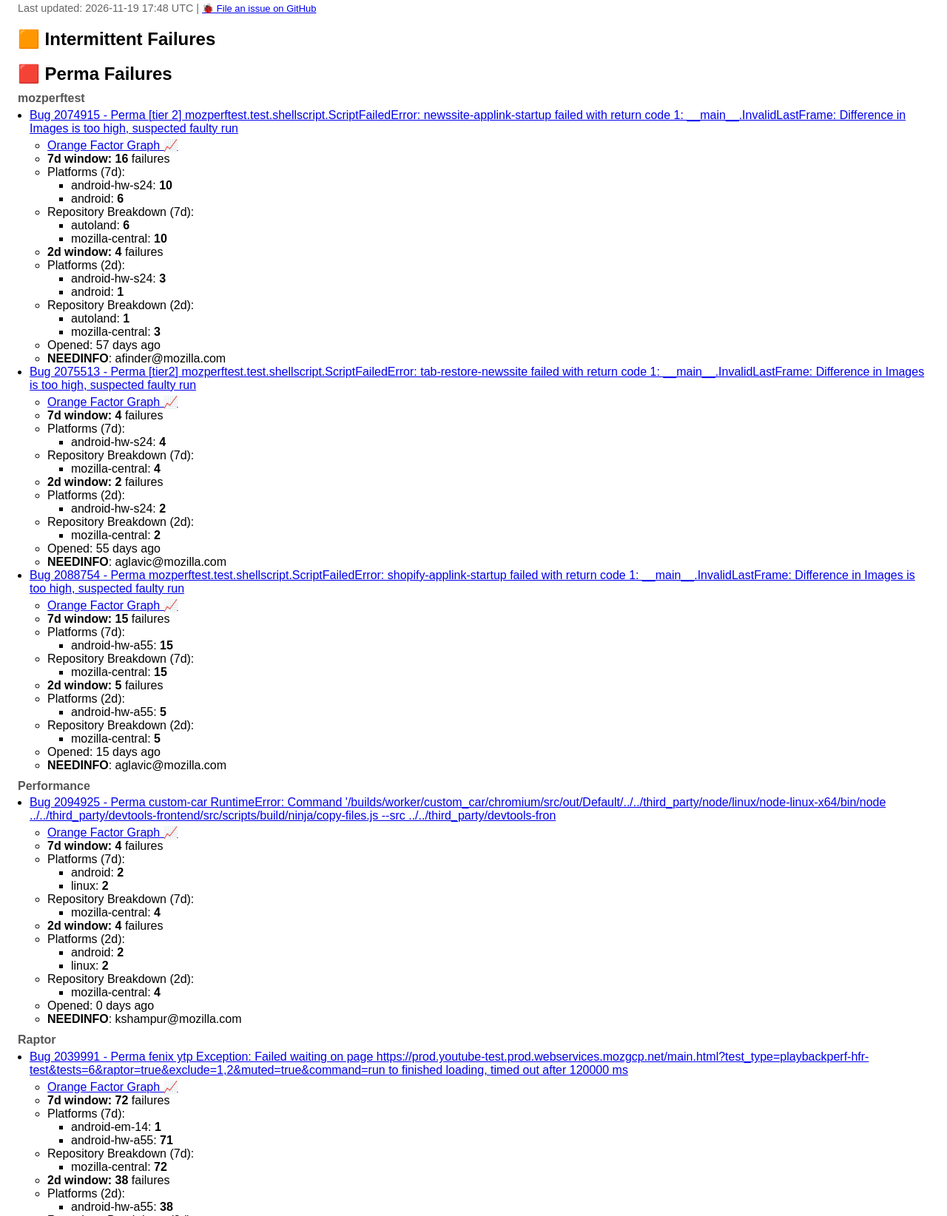
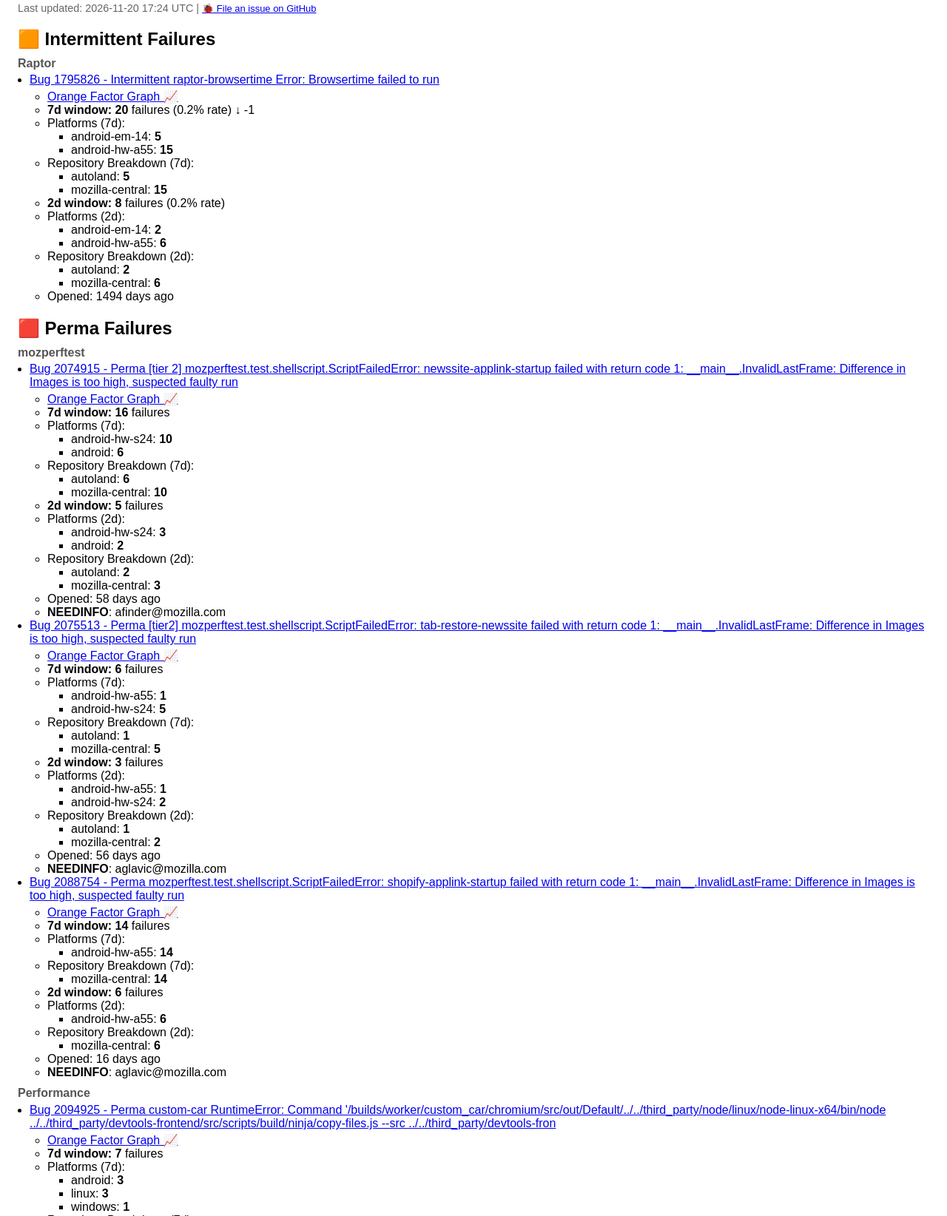
Before and after one commit to 92kns/perftest_triage_report, a plain HTML site: page index.html in a window 1280 px wide. Shown: the part 35-1679 px from the top of the page at 74% size. Drawn offline with Linux system fonts and the light colour scheme.

Commit message:
deploy: e6268db85a138a57d462970a4b24746301efaec9

```diff
--- a/index.html
+++ b/index.html
@@ -14,12 +14,50 @@ ul.subdetails { list-style: square; padding-left: 2em; margin: 0; }
 </head><body>
 
 <p style="font-size: 0.9em; color: #666; user-select: none;">
-  Last updated: 2026-11-19 17:48 UTC |
+  Last updated: 2026-11-20 17:24 UTC |
 <a href="https://github.com/92kns/perftest_triage_report/issues" target="_blank" style="font-size: 0.9em;">
   🐞 File an issue on GitHub
 </a>
 </p>
 <h2>🟧 Intermittent Failures</h2>
+
+<div class="component-group">
+  <h3>Raptor</h3>
+  <ul class="buglist">
+
+  <li><a href="https://bugzilla.mozilla.org/show_bug.cgi?id=1795826" target="_blank">Bug 1795826 - Intermittent raptor-browsertime Error: Browsertime failed to run</a>
+    <ul class="details">
+      <li><a href="https://treeherder.mozilla.org/intermittent-failures/bugdetails?startday=2026-11-13&amp;endday=2026-11-20&amp;tree=all&amp;bug=1795826" target="_blank">Orange Factor Graph 📈</a></li>
+      <li><b>7d window:</b> <b>20</b> failures (0.2% rate) ↓ -1</li>
+
+        <li>Platforms (7d):
+          <ul class="subdetails"><li>android-em-14: 5</li><li>android-hw-a55: 15</li></ul>
+        </li>
+
+
+        <li>Repository Breakdown (7d):
+          <ul class="subdetails"><li>autoland: 5</li><li>mozilla-central: 15</li></ul>
+        </li>
+
+      <li><b>2d window:</b> <b>8</b> failures (0.2% rate)</li>
+
+        <li>Platforms (2d):
+          <ul class="subdetails"><li>android-em-14: 2</li><li>android-hw-a55: 6</li></ul>
+        </li>
+
+
+        <li>Repository Breakdown (2d):
+          <ul class="subdetails"><li>autoland: 2</li><li>mozilla-central: 6</li></ul>
+        </li>
+
+      <li>Opened: 1494 days ago</li>
+
+
+    </ul>
+  </li>
+
+  </ul>
+</div>
 
 
 
@@ -33,7 +71,7 @@ ul.subdetails { list-style: square; padding-left: 2em; margin: 0; }
         <li>
           <a href="https://bugzilla.mozilla.org/show_bug.cgi?id=2074915" target="_blank">Bug 2074915 - Perma [tier 2] mozperftest.test.shellscript.ScriptFailedError: newssite-applink-startup failed with return code 1: __main__.InvalidLastFrame: Difference in Images is too high, suspected faulty run</a>
           <ul class="details">
-            <li><a href="https://treeherder.mozilla.org/intermittent-failures/bugdetails?startday=2026-11-12&amp;endday=2026-11-19&amp;tree=all&amp;bug=2074915" target="_blank">Orange Factor Graph 📈</a></li>
+            <li><a href="https://treeherder.mozilla.org/intermittent-failures/bugdetails?startday=2026-11-13&amp;endday=2026-11-20&amp;tree=all&amp;bug=2074915" target="_blank">Orange Factor Graph 📈</a></li>
             <li><b>7d window:</b> <b>16</b> failures</li>
 
               <li>Platforms (7d):
@@ -45,18 +83,18 @@ ul.subdetails { list-style: square; padding-left: 2em; margin: 0; }
                 <ul class="subdetails"><li>autoland: 6</li><li>mozilla-central: 10</li></ul>
               </li>
 
-            <li><b>2d window:</b> <b>4</b> failures</li>
+            <li><b>2d window:</b> <b>5</b> failures</li>
 
               <li>Platforms (2d):
-                <ul class="subdetails"><li>android-hw-s24: 3</li><li>android: 1</li></ul>
+                <ul class="subdetails"><li>android-hw-s24: 3</li><li>android: 2</li></ul>
               </li>
 
 
               <li>Repository Breakdown (2d):
-                <ul class="subdetails"><li>autoland: 1</li><li>mozilla-central: 3</li></ul>
+                <ul class="subdetails"><li>autoland: 2</li><li>mozilla-central: 3</li></ul>
               </li>
 
-            <li>Opened: 57 days ago</li>
+            <li>Opened: 58 days ago</li>
 
             <li><b>NEEDINFO</b>: afinder@mozilla.com</li>
           </ul>
@@ -65,30 +103,30 @@ ul.subdetails { list-style: square; padding-left: 2em; margin: 0; }
         <li>
           <a href="https://bugzilla.mozilla.org/show_bug.cgi?id=2075513" target="_blank">Bug 2075513 - Perma [tier2] mozperftest.test.shellscript.ScriptFailedError: tab-restore-newssite failed with return code 1: __main__.InvalidLastFrame: Difference in Images is too high, suspected faulty run</a>
           <ul class="details">
-            <li><a href="https://treeherder.mozilla.org/intermittent-failures/bugdetails?startday=2026-11-12&amp;endday=2026-11-19&amp;tree=all&amp;bug=2075513" target="_blank">Orange Factor Graph 📈</a></li>
-            <li><b>7d window:</b> <b>4</b> failures</li>
+            <li><a href="https://treeherder.mozilla.org/intermittent-failures/bugdetails?startday=2026-11-13&amp;endday=2026-11-20&amp;tree=all&amp;bug=2075513" target="_blank">Orange Factor Graph 📈</a></li>
+            <li><b>7d window:</b> <b>6</b> failures</li>
 
               <li>Platforms (7d):
-                <ul class="subdetails"><li>android-hw-s24: 4</li></ul>
+                <ul class="subdetails"><li>android-hw-a55: 1</li><li>android-hw-s24: 5</li></ul>
               </li>
 
 
               <li>Repository Breakdown (7d):
-                <ul class="subdetails"><li>mozilla-central: 4</li></ul>
+                <ul class="subdetails"><li>autoland: 1</li><li>mozilla-central: 5</li></ul>
               </li>
 
-            <li><b>2d window:</b> <b>2</b> failures</li>
+            <li><b>2d window:</b> <b>3</b> failures</li>
 
               <li>Platforms (2d):
-                <ul class="subdetails"><li>android-hw-s24: 2</li></ul>
+                <ul class="subdetails"><li>android-hw-a55: 1</li><li>android-hw-s24: 2</li></ul>
               </li>
 
 
               <li>Repository Breakdown (2d):
-                <ul class="subdetails"><li>mozilla-central: 2</li></ul>
+                <ul class="subdetails"><li>autoland: 1</li><li>mozilla-central: 2</li></ul>
               </li>
 
-            <li>Opened: 55 days ago</li>
+            <li>Opened: 56 days ago</li>
 
             <li><b>NEEDINFO</b>: aglavic@mozilla.com</li>
           </ul>
@@ -97,30 +135,30 @@ ul.subdetails { list-style: square; padding-left: 2em; margin: 0; }
         <li>
           <a href="https://bugzilla.mozilla.org/show_bug.cgi?id=2088754" target="_blank">Bug 2088754 - Perma mozperftest.test.shellscript.ScriptFailedError: shopify-applink-startup failed with return code 1: __main__.InvalidLastFrame: Difference in Images is too high, suspected faulty run</a>
           <ul class="details">
-            <li><a href="https://treeherder.mozilla.org/intermittent-failures/bugdetails?startday=2026-11-12&amp;endday=2026-11-19&amp;tree=all&amp;bug=2088754" target="_blank">Orange Factor Graph 📈</a></li>
-            <li><b>7d window:</b> <b>15</b> failures</li>
+            <li><a href="https://treeherder.mozilla.org/intermittent-failures/bugdetails?startday=2026-11-13&amp;endday=2026-11-20&amp;tree=all&amp;bug=2088754" target="_blank">Orange Factor Graph 📈</a></li>
+            <li><b>7d window:</b> <b>14</b> failures</li>
 
               <li>Platforms (7d):
-                <ul class="subdetails"><li>android-hw-a55: 15</li></ul>
+                <ul class="subdetails"><li>android-hw-a55: 14</li></ul>
               </li>
 
 
               <li>Repository Breakdown (7d):
-                <ul class="subdetails"><li>mozilla-central: 15</li></ul>
+                <ul class="subdetails"><li>mozilla-central: 14</li></ul>
               </li>
 
-            <li><b>2d window:</b> <b>5</b> failures</li>
+            <li><b>2d window:</b> <b>6</b> failures</li>
 
               <li>Platforms (2d):
-                <ul class="subdetails"><li>android-hw-a55: 5</li></ul>
+                <ul class="subdetails"><li>android-hw-a55: 6</li></ul>
               </li>
 
 
               <li>Repository Breakdown (2d):
-                <ul class="subdetails"><li>mozilla-central: 5</li></ul>
+                <ul class="subdetails"><li>mozilla-central: 6</li></ul>
               </li>
 
-            <li>Opened: 15 days ago</li>
+            <li>Opened: 16 days ago</li>
 
             <li><b>NEEDINFO</b>: aglavic@mozilla.com</li>
           </ul>
@@ -136,30 +174,30 @@ ul.subdetails { list-style: square; padding-left: 2em; margin: 0; }
         <li>
           <a href="https://bugzilla.mozilla.org/show_bug.cgi?id=2094925" target="_blank">Bug 2094925 - Perma custom-car RuntimeError: Command &#39;/builds/worker/custom_car/chromium/src/out/Default/../../third_party/node/linux/node-linux-x64/bin/node ../../third_party/devtools-frontend/src/scripts/build/ninja/copy-files.js --src ../../third_party/devtools-fron</a>
           <ul class="details">
-            <li><a href="https://treeherder.mozilla.org/intermittent-failures/bugdetails?startday=2026-11-12&amp;endday=2026-11-19&amp;tree=all&amp;bug=2094925" target="_blank">Orange Factor Graph 📈</a></li>
-            <li><b>7d window:</b> <b>4</b> failures</li>
+            <li><a href="https://treeherder.mozilla.org/intermittent-failures/bugdetails?startday=2026-11-13&amp;endday=2026-11-20&amp;tree=all&amp;bug=2094925" target="_blank">Orange Factor Graph 📈</a></li>
+            <li><b>7d window:</b> <b>7</b> failures</li>
 
               <li>Platforms (7d):
-                <ul class="subdetails"><li>android: 2</li><li>linux: 2</li></ul>
+                <ul class="subdetails"><li>android: 3</li><li>linux: 3</li><li>windows: 1</li></ul>
               </li>
 
 
               <li>Repository Breakdown (7d):
-                <ul class="subdetails"><li>mozilla-central: 4</li></ul>
+                <ul class="subdetails"><li>mozilla-central: 7</li></ul>
               </li>
 
-            <li><b>2d window:</b> <b>4</b> failures</li>
+            <li><b>2d window:</b> <b>7</b> failures</li>
 
               <li>Platforms (2d):
-                <ul class="subdetails"><li>android: 2</li><li>linux: 2</li></ul>
+                <ul class="subdetails"><li>android: 3</li><li>linux: 3</li><li>windows: 1</li></ul>
               </li>
 
 
               <li>Repository Breakdown (2d):
-                <ul class="subdetails"><li>mozilla-central: 4</li></ul>
+                <ul class="subdetails"><li>mozilla-central: 7</li></ul>
               </li>
 
-            <li>Opened: 0 days ago</li>
+            <li>Opened: 1 days ago</li>
 
             <li><b>NEEDINFO</b>: kshampur@mozilla.com</li>
           </ul>
@@ -175,30 +213,30 @@ ul.subdetails { list-style: square; padding-left: 2em; margin: 0; }
         <li>
           <a href="https://bugzilla.mozilla.org/show_bug.cgi?id=2039991" target="_blank">Bug 2039991 - Perma fenix ytp Exception: Failed waiting on page https://prod.youtube-test.prod.webservices.mozgcp.net/main.html?test_type=playbackperf-hfr-test&amp;tests=6&amp;raptor=true&amp;exclude=1,2&amp;muted=true&amp;command=run to finished loading, timed out after 120000 ms</a>
           <ul class="details">
-            <li><a href="https://treeherder.mozilla.org/intermittent-failures/bugdetails?startday=2026-11-12&amp;endday=2026-11-19&amp;tree=all&amp;bug=2039991" target="_blank">Orange Factor Graph 📈</a></li>
-            <li><b>7d window:</b> <b>72</b> failures</li>
+            <li><a href="https://treeherder.mozilla.org/intermittent-failures/bugdetails?startday=2026-11-13&amp;endday=2026-11-20&amp;tree=all&amp;bug=2039991" target="_blank">Orange Factor Graph 📈</a></li>
+            <li><b>7d window:</b> <b>56</b> failures</li>
 
               <li>Platforms (7d):
-                <ul class="subdetails"><li>android-em-14: 1</li><li>android-hw-a55: 71</li></ul>
+                <ul class="subdetails"><li>android-hw-a55: 56</li></ul>
               </li>
 
 
               <li>Repository Breakdown (7d):
-                <ul class="subdetails"><li>mozilla-central: 72</li></ul>
+                <ul class="subdetails"><li>mozilla-central: 56</li></ul>
               </li>
 
-            <li><b>2d window:</b> <b>38</b> failures</li>
+            <li><b>2d window:</b> <b>23</b> failures</li>
 
               <li>Platforms (2d):
-                <ul class="subdetails"><li>android-hw-a55: 38</li></ul>
+                <ul class="subdetails"><li>android-hw-a55: 23</li></ul>
               </li>
 
 
               <li>Repository Breakdown (2d):
-                <ul class="subdetails"><li>mozilla-central: 38</li></ul>
+                <ul class="subdetails"><li>mozilla-central: 23</li></ul>
               </li>
 
-            <li>Opened: 187 days ago</li>
+            <li>Opened: 188 days ago</li>
 
             <li><b>NEEDINFO</b>: kshampur@mozilla.com</li>
           </ul>
```
